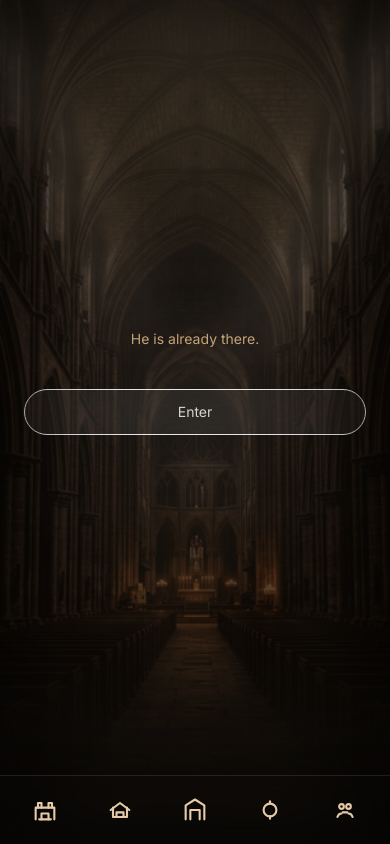
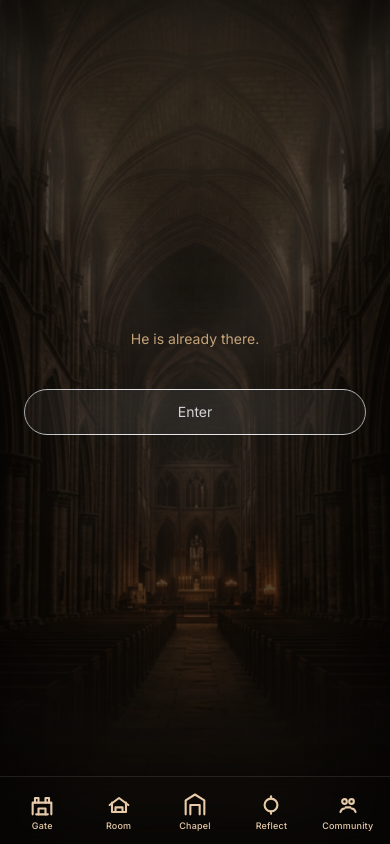
Before and after one commit to johncyongco/interior-castle, a React (Vite) app: page / in a window 390 px wide. Built offline with nearby package versions, Linux system fonts and the light colour scheme; no server answers.

Commit message:
Show text labels under all nav icons on mobile

```diff
--- a/src/components/BottomNav.tsx
+++ b/src/components/BottomNav.tsx
@@ -75,51 +75,41 @@ export default function BottomNav() {
   const nav = useNavigate()
 
   return (
-    <div className="absolute bottom-0 left-0 right-0 z-30 grid w-full grid-cols-5 justify-items-center gap-0.5 overflow-hidden border-t border-white/10 bg-black/32 px-2 py-2.5 backdrop-blur-md shadow-[0_-8px_24px_rgba(0,0,0,0.22)]">
+    <div className="absolute bottom-0 left-0 right-0 z-30 grid w-full grid-cols-5 justify-items-center gap-0 overflow-hidden border-t border-white/10 bg-black/32 px-1 py-2 backdrop-blur-md shadow-[0_-8px_24px_rgba(0,0,0,0.22)]">
       <button
-        className="flex w-full max-w-[72px] min-w-0 items-center justify-center rounded-[14px] px-0 py-2.5 text-center text-[11px] font-medium leading-none tracking-[0.02em] text-[#e7cba9] transition active:scale-[0.98]"
+        className="flex w-full min-w-0 flex-col items-center gap-0.5 rounded-[14px] px-0 py-1.5 text-center text-[9px] font-medium leading-none tracking-[0.02em] text-[#e7cba9] transition active:scale-[0.98]"
         onClick={() => nav('/gate')}
       >
-        <span className="sm:hidden">
-          <NavIcon path="gate" />
-        </span>
-        <span className="hidden sm:inline">Gate</span>
+        <NavIcon path="gate" />
+        <span>Gate</span>
       </button>
       <button
-        className="flex w-full max-w-[72px] min-w-0 items-center justify-center rounded-[14px] px-0 py-2.5 text-center text-[11px] font-medium leading-none tracking-[0.02em] text-[#e7cba9] transition active:scale-[0.98]"
+        className="flex w-full min-w-0 flex-col items-center gap-0.5 rounded-[14px] px-0 py-1.5 text-center text-[9px] font-medium leading-none tracking-[0.02em] text-[#e7cba9] transition active:scale-[0.98]"
         onClick={() => nav('/room-entry')}
       >
-        <span className="sm:hidden">
-          <NavIcon path="room" />
-        </span>
-        <span className="hidden sm:inline">Room</span>
+        <NavIcon path="room" />
+        <span>Room</span>
       </button>
       <button
-        className="flex w-full max-w-[72px] min-w-0 items-center justify-center rounded-[14px] px-0 py-2.5 text-center text-[11px] font-medium leading-none tracking-[0.02em] text-[#e7cba9] transition active:scale-[0.98]"
+        className="flex w-full min-w-0 flex-col items-center gap-0.5 rounded-[14px] px-0 py-1.5 text-center text-[9px] font-medium leading-none tracking-[0.02em] text-[#e7cba9] transition active:scale-[0.98]"
         onClick={() => nav('/chapel')}
       >
-        <span className="sm:hidden">
-          <NavIcon path="chapel" />
-        </span>
-        <span className="hidden sm:inline">Chapel</span>
+        <NavIcon path="chapel" />
+        <span>Chapel</span>
       </button>
       <button
-        className="flex w-full max-w-[72px] min-w-0 items-center justify-center rounded-[14px] px-0 py-2.5 text-center text-[11px] font-medium leading-none tracking-[0.02em] text-[#e7cba9] transition active:scale-[0.98]"
+        className="flex w-full min-w-0 flex-col items-center gap-0.5 rounded-[14px] px-0 py-1.5 text-center text-[9px] font-medium leading-none tracking-[0.02em] text-[#e7cba9] transition active:scale-[0.98]"
         onClick={() => nav('/reflect')}
       >
-        <span className="sm:hidden">
-          <NavIcon path="reflect" />
-        </span>
-        <span className="hidden sm:inline">Reflect</span>
+        <NavIcon path="reflect" />
+        <span>Reflect</span>
       </button>
       <button
-        className="flex w-full max-w-[72px] min-w-0 items-center justify-center rounded-[14px] px-0 py-2.5 text-center text-[11px] font-medium leading-none tracking-[0.02em] text-[#e7cba9] transition active:scale-[0.98]"
+        className="flex w-full min-w-0 flex-col items-center gap-0.5 rounded-[14px] px-0 py-1.5 text-center text-[9px] font-medium leading-none tracking-[0.02em] text-[#e7cba9] transition active:scale-[0.98]"
         onClick={() => nav('/community')}
       >
-        <span className="sm:hidden">
-          <NavIcon path="community" />
-        </span>
-        <span className="hidden sm:inline">Community</span>
+        <NavIcon path="community" />
+        <span>Community</span>
       </button>
     </div>
   )
```
